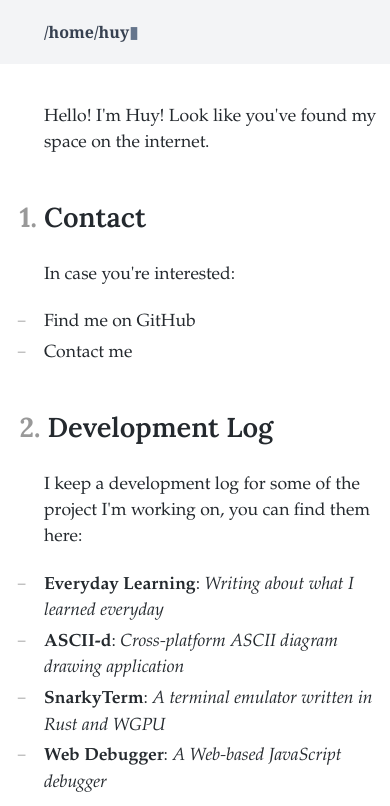
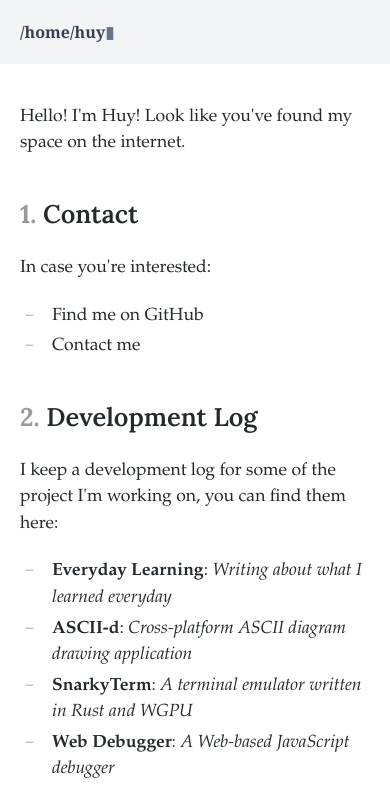
Before and after one commit to huytd/huy.rocks, a Next.js app: page / in a window 390 px wide. Shown: the top 806 px of the page. Built offline with nearby package versions, Linux system fonts and the light colour scheme.

Commit message:
Fix typography on mobile

```diff
--- a/pages/[repo]/[[...subpath]].tsx
+++ b/pages/[repo]/[[...subpath]].tsx
@@ -10,6 +10,7 @@ import { CommonSEO } from '../../components/SEO';
 import { base64_encode } from '../../utils/base64';
 import { SITE_URL } from '../../utils/consts';
 import fs from "fs";
+import { title } from 'process';
 
 hljs.registerLanguage("zig", hljsZig);
 
@@ -152,19 +153,18 @@ const Devlog: NextPage = ({ markdown, postTitle, repo, subpath }: InferGetStatic
       ) {
           var escapedText = text.toLowerCase().replace(/[^\w]+/g, '-');
           if (level === 1) {
+              const titleText = text.replace("/", " / ");
               return '<h' + level + '><a class="font-bold" name="' +
                   escapedText +
                   '" href="/' + repo + '/' +
                   escapedText +
-                  '">' +
-                  text + '</a></h' + level + '>';
+                  '">' + titleText + '</a></h' + level + '>';
           } else {
               return '<h' + level + '><a class="font-bold" name="' +
                   escapedText +
                   '" href="#' +
                   escapedText +
-                  '">' +
-                  text + '</a></h' + level + '>';
+                  '">' + text + '</a></h' + level + '>';
           }
       },
       link(href: string, title: string, text: string) {
--- a/styles/github-theme.scss
+++ b/styles/github-theme.scss
@@ -140,10 +140,6 @@
 .github-theme a:hover {
   text-decoration: underline;
 }
-
-// .github-theme a.external-link i {
-//   @apply text-slate-600 inline-block text-center text-base ml-1;
-// }
 
 .github-theme strong {
   font-weight: 600;
@@ -1044,3 +1040,38 @@ a:target {
 abbr {
     font-variant: small-caps;
 }
+
+@media(max-width: 600px) {
+  .github-theme {
+     ol {
+         padding-left: 0;
+
+         li {
+             padding-left: 2.0rem;
+         }
+     }
+
+     ul {
+         padding-left: 0;
+
+         li {
+             padding-left: 2.0rem;
+         }
+     }
+
+    h2 {
+      font-size: 1.45em;
+      &:not(.no-counter)::before {
+          margin-left: 0em;
+      }
+    }
+
+    h1 {
+      font-size: 1.85em;
+    }
+
+    h3 {
+      font-size: 1.15em;
+    }
+  }
+}
--- a/styles/globals.scss
+++ b/styles/globals.scss
@@ -1,42 +1,9 @@
-// @font-face{
-//     font-feature-settings:"liga","tnum","case","calt","ss01","locl";
-//     font-display:swap;
-//     font-family:Inter;
-//     font-style:normal;
-//     font-weight:400;
-//     src:url(/fonts/Inter-Regular.woff2) format("woff2")
-// }
-// @font-face{
-//     font-feature-settings:"liga","tnum","case","calt","ss01","locl";
-//     font-display:swap;
-//     font-family:Inter;
-//     font-style:italic;
-//     font-weight:400;
-//     src:url(/fonts/Inter-Italic.woff2) format("woff2")
-// }
-// @font-face{
-//     font-feature-settings:"liga","tnum","case","calt","ss01","locl";
-//     font-display:swap;
-//     font-family:Inter;
-//     font-style:normal;
-//     font-weight:700;
-//     src:url(/fonts/Inter-Bold.woff2) format("woff2")
-// }
-// @font-face{
-//     font-feature-settings:"liga","tnum","case","calt","ss01","locl";
-//     font-display:swap;
-//     font-family:Inter;
-//     font-style:italic;
-//     font-weight:700;
-//     src:url(/fonts/Inter-BoldItalic.woff2) format("woff2")
-// }
-
 @tailwind base;
 @tailwind components;
 @tailwind utilities;
 
 .container-center {
-    @apply pl-11 pr-3 md:px-0 w-screen md:w-[640px] mx-auto;
+    @apply px-5 md:px-0 w-screen md:w-[640px] mx-auto;
 }
 
 .center-horizontal {
```
